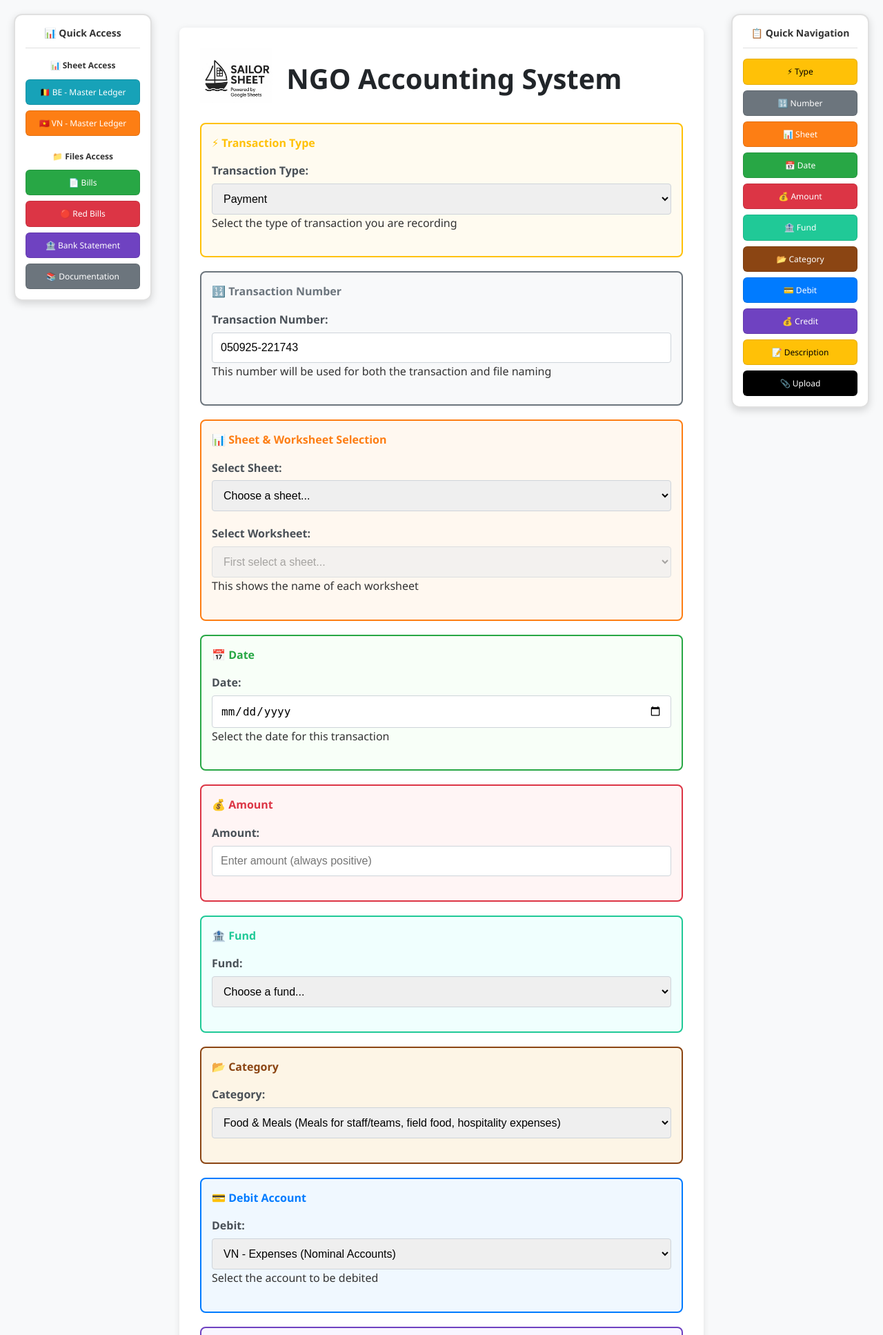
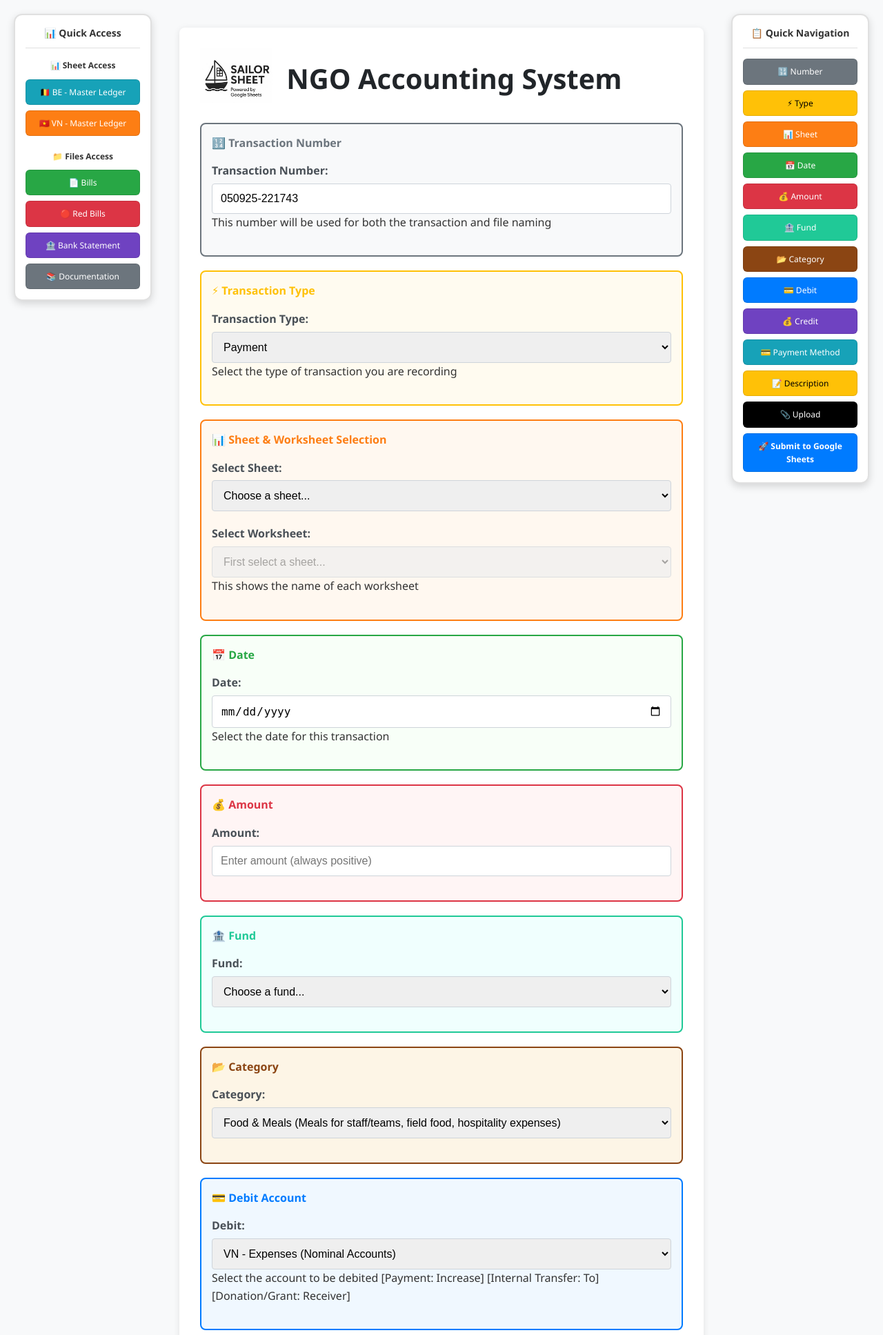
Before and after one commit to govinda-lienart/Sailor-Sheet, a Flask app: page / in a window 1280 px wide. Shown: the top 1935 px of the page at 69% size. Run offline with Flask 3, Linux system fonts and the light colour scheme; data that the repository does not hold is empty.

Commit message:
Working app v17 (bank cash)

```diff
--- a/app.py
+++ b/app.py
@@ -150,6 +150,11 @@ def index():
                 credit_account_id = request.form['regular_credit_account_id']
             date_input = request.form.get('date_input', '')  # Date in DD/MM/YYYY format
             transaction_number = request.form.get('transaction_number', '')  # Pre-generated transaction number
+
+            # Get payment method (default to 'bank' if not provided)
+            payment_method = request.form.get('payment_method', 'bank')
+            if not payment_method:
+                payment_method = 'bank'  # Default to bank if empty
         except KeyError as e:
             print(f"ERROR: Missing required form field: {e}")
             print(f"DEBUG: Available form fields: {list(request.form.keys())}")
@@ -304,6 +309,11 @@ def index():
             master_ledger_b_debit = request.form.get('master_ledger_b_debit_account_id', '')
             master_ledger_b_credit = request.form.get('master_ledger_b_credit_account_id', '')
 
+            # Get interbanking payment method (default to 'bank' if not provided)
+            interbanking_payment_method = request.form.get('interbanking_payment_method', 'bank')
+            if not interbanking_payment_method:
+                interbanking_payment_method = 'bank'  # Default to bank if empty
+
             print(f"📋 Master Ledger A form data:")
             print(f"  - Sheet ID: {master_ledger_a_sheet_id}")
             print(f"  - Worksheet: {master_ledger_a_worksheet_id}")
@@ -334,7 +344,7 @@ def index():
                 f"Interbanking Transfer - {description}",
                 fund_id, category_id, master_ledger_a_debit, master_ledger_a_credit,
                 transaction_type, date_input, transaction_number, file_links,
-                master_ledger_a_debit, master_ledger_a_credit, transfer_type
+                master_ledger_a_debit, master_ledger_a_credit, transfer_type, interbanking_payment_method
             )
 
             # Create Master Ledger B entry
@@ -344,7 +354,7 @@ def index():
                 f"Interbanking Transfer - {description}",
                 fund_id, category_id, master_ledger_b_debit, master_ledger_b_credit,
                 transaction_type, date_input, transaction_number, file_links,
-                master_ledger_b_debit, master_ledger_b_credit, transfer_type
+                master_ledger_b_debit, master_ledger_b_credit, transfer_type, interbanking_payment_method
             )
 
             print(f"🏦 Master Ledger A transaction result: {master_ledger_a_result}")
@@ -364,7 +374,7 @@ def index():
                 return render_template('index.html', sheets=available_sheets, funds=funds, categories=categories, accounts=accounts)
         else:
             # Regular single-entry transaction
-            transaction_result = add_transaction_to_selected_sheet(gc, selected_sheet_id, selected_worksheet_title, amount, description, fund_id, category_id, debit_account_id, credit_account_id, transaction_type, date_input, transaction_number, file_links, origin_account, destination_account, transfer_type)
+            transaction_result = add_transaction_to_selected_sheet(gc, selected_sheet_id, selected_worksheet_title, amount, description, fund_id, category_id, debit_account_id, credit_account_id, transaction_type, date_input, transaction_number, file_links, origin_account, destination_account, transfer_type, payment_method)
             print(f"DEBUG: Transaction result: {transaction_result}")
 
             if transaction_result:
--- a/templates/index.html
+++ b/templates/index.html
@@ -193,8 +193,8 @@
             <div id="form-navigation" class="form-navigation">
                 <h5>📋 Quick Navigation</h5>
                 <div class="nav-links">
+                    <a href="#transaction-number-section" class="nav-link" style="background-color: #6c757d; color: #fff;">🔢 Number</a>
                     <a href="#transaction-type-section" class="nav-link" style="background-color: #ffc107; color: #000;">⚡ Type</a>
-                    <a href="#transaction-number-section" class="nav-link" style="background-color: #6c757d; color: #fff;">🔢 Number</a>
                     <a href="#sheet-worksheet-section" class="nav-link" style="background-color: #fd7e14; color: #fff;">📊 Sheet</a>
                     <a href="#date-section" class="nav-link" style="background-color: #28a745; color: #fff;">📅 Date</a>
                     <a href="#amount-section" class="nav-link" style="background-color: #dc3545; color: #fff;">💰 Amount</a>
@@ -202,14 +202,17 @@
                     <a href="#category-section" class="nav-link" style="background-color: #8b4513; color: #fff;">📂 Category</a>
                     <a href="#debit-account-section" class="nav-link regular-account" style="background-color: #007bff; color: #fff;">💳 Debit</a>
                     <a href="#credit-account-section" class="nav-link regular-account" style="background-color: #6f42c1; color: #fff;">💰 Credit</a>
+                    <a href="#payment-method-section" class="nav-link" style="background-color: #17a2b8; color: #fff;">💳 Payment Method</a>
                     <a href="#description-section" class="nav-link" style="background-color: #ffc107; color: #000;">📝 Description</a>
                     <a href="#upload-bills-section" class="nav-link" style="background-color: #000000; color: #fff;">📎 Upload</a>
+                    <a href="#" class="nav-link" id="submitNavBtn" style="background-color: #007bff; color: #fff; font-weight: bold;">🚀 Submit to Google Sheets</a>
 
                     <a href="#sheet-worksheet-section" class="nav-link interbanking-account" style="background-color: #fd7e14; color: #fff; display: none;">📊 Ledger Sheets</a>
                     <a href="#master-ledger-a-debit-section" class="nav-link interbanking-account" style="background-color: #007bff; color: #fff; display: none;">💳 A Debit</a>
                     <a href="#master-ledger-a-credit-section" class="nav-link interbanking-account" style="background-color: #6f42c1; color: #fff; display: none;">💰 A Credit</a>
                     <a href="#master-ledger-b-debit-section" class="nav-link interbanking-account" style="background-color: #007bff; color: #fff; display: none;">💳 B Debit</a>
                     <a href="#master-ledger-b-credit-section" class="nav-link interbanking-account" style="background-color: #6f42c1; color: #fff; display: none;">💰 B Credit</a>
+                    <a href="#interbanking-payment-method-section" class="nav-link interbanking-account" style="background-color: #17a2b8; color: #fff; display: none;">💳 Payment Method</a>
                 </div>
             </div>
 
@@ -261,6 +264,16 @@
 
                  <!-- MAIN FORM -->
                  <form method="POST" id="mainForm" onsubmit="return handleFormSubmit(event)">
+                     <!-- TRANSACTION NUMBER SECTION -->
+                     <div id="transaction-number-section" style="margin-bottom: 20px; padding: 15px; border: 2px solid #6c757d; border-radius: 8px; background-color: #f8f9fa;">
+                         <h4 style="color: #6c757d; margin-bottom: 15px;">🔢 Transaction Number</h4>
+                     <div class="form-group">
+                         <label>Transaction Number:</label>
+                         <input type="text" id="transactionNumberDisplay" readonly value="Generating...">
+                         <div class="form-text">This number will be used for both the transaction and file naming</div>
+                     </div>
+                     </div>
+
                      <!-- TRANSACTION TYPE SECTION -->
                      <div id="transaction-type-section" style="margin-bottom: 20px; padding: 15px; border: 2px solid #ffc107; border-radius: 8px; background-color: #fffbf0;">
                          <h4 style="color: #ffc107; margin-bottom: 15px;">⚡ Transaction Type</h4>
@@ -275,16 +288,6 @@
                              </select>
                              <div class="form-text">Select the type of transaction you are recording</div>
                          </div>
-                     </div>
-
-                     <!-- TRANSACTION NUMBER SECTION -->
-                     <div id="transaction-number-section" style="margin-bottom: 20px; padding: 15px; border: 2px solid #6c757d; border-radius: 8px; background-color: #f8f9fa;">
-                         <h4 style="color: #6c757d; margin-bottom: 15px;">🔢 Transaction Number</h4>
-                     <div class="form-group">
-                         <label>Transaction Number:</label>
-                         <input type="text" id="transactionNumberDisplay" readonly value="Generating...">
-                         <div class="form-text">This number will be used for both the transaction and file naming</div>
-                     </div>
                      </div>
 
                      <!-- SHEET & WORKSHEET SELECTION SECTION -->
@@ -482,6 +485,19 @@
                                 <div class="form-text">Select the account to be credited in Master Ledger B</div>
                             </div>
                         </div>
+
+                        <!-- PAYMENT METHOD SECTION FOR INTERBANKING -->
+                        <div id="interbanking-payment-method-section" style="margin-bottom: 20px; padding: 15px; border: 2px solid #17a2b8; border-radius: 8px; background-color: #f0fffe;">
+                            <h4 style="color: #17a2b8; margin-bottom: 15px;">💳 Payment Method</h4>
+                            <div class="form-group">
+                                <label>Payment Method:</label>
+                                <select name="interbanking_payment_method" id="interbanking_payment_method" required>
+                                    <option value="bank" selected>Bank</option>
+                                    <option value="cash">Cash</option>
+                                </select>
+                                <div class="form-text">Select how the payment was made</div>
+                            </div>
+                        </div>
                     </div>
 
                     <!-- REGULAR ACCOUNT SECTIONS (FOR NON-INTERBANKING TRANSFERS) -->
@@ -499,7 +515,7 @@
                             </option>
                             {% endfor %}
                         </select>
-                        <div class="form-text">Select the account to be debited</div>
+                        <div class="form-text">Select the account to be debited [Payment: Increase] [Internal Transfer: To] [Donation/Grant: Receiver] </div>
                             </div>
                     </div>
 
@@ -516,8 +532,21 @@
                             </option>
                             {% endfor %}
                         </select>
-                        <div class="form-text">Select the account to be credited</div>
+                        <div class="form-text">Select the account to be credited [Payment: Decrease] [Internal Transfer: From] [Donation/Grant: Source] </div>
                             </div>
+                        </div>
+                    </div>
+
+                    <!-- PAYMENT METHOD SECTION -->
+                    <div id="payment-method-section" style="margin-bottom: 20px; padding: 15px; border: 2px solid #17a2b8; border-radius: 8px; background-color: #f0fffe;">
+                        <h4 style="color: #17a2b8; margin-bottom: 15px;">💳 Payment Method</h4>
+                        <div class="form-group">
+                            <label>Payment Method:</label>
+                            <select name="payment_method" id="payment_method" required>
+                                <option value="bank" selected>Bank</option>
+                                <option value="cash">Cash</option>
+                            </select>
+                            <div class="form-text">Select how the payment was made</div>
                         </div>
                     </div>
 
@@ -706,6 +735,8 @@
                 // Get all required fields in both sections
                 const regularDebitField = document.querySelector('select[name="regular_debit_account_id"]');
                 const regularCreditField = document.querySelector('select[name="regular_credit_account_id"]');
+                const regularPaymentMethodField = document.querySelector('select[name="payment_method"]');
+                const interbankingPaymentMethodField = document.querySelector('select[name="interbanking_payment_method"]');
 
                 // Master Ledger A fields
                 const masterLedgerADebitField = document.querySelector('select[name="master_ledger_a_debit_account_id"]');
@@ -737,6 +768,7 @@
                     // Remove required from hidden regular fields, add required to visible Master Ledger fields
                     if (regularDebitField) regularDebitField.removeAttribute('required');
                     if (regularCreditField) regularCreditField.removeAttribute('required');
+                    if (regularPaymentMethodField) regularPaymentMethodField.removeAttribute('required');
                     if (regularSheetField) regularSheetField.removeAttribute('required');
                     if (regularWorksheetField) regularWorksheetField.removeAttribute('required');
 
@@ -752,6 +784,9 @@
                     if (masterLedgerBSheetField) masterLedgerBSheetField.setAttribute('required', 'required');
                     if (masterLedgerBWorksheetField) masterLedgerBWorksheetField.setAttribute('required', 'required');
 
+                    // Set required for interbanking payment method
+                    if (interbankingPaymentMethodField) interbankingPaymentMethodField.setAttribute('required', 'required');
+
                     // Update navigation panel for interbanking transfer
                     updateNavigationForInterbanking(true);
 
@@ -786,6 +821,7 @@
                     // Add required to visible regular fields, remove required from hidden Master Ledger fields
                     if (regularDebitField) regularDebitField.setAttribute('required', 'required');
                     if (regularCreditField) regularCreditField.setAttribute('required', 'required');
+                    if (regularPaymentMethodField) regularPaymentMethodField.setAttribute('required', 'required');
                     if (regularSheetField) regularSheetField.setAttribute('required', 'required');
                     if (regularWorksheetField) regularWorksheetField.setAttribute('required', 'required');
 
@@ -800,6 +836,9 @@
                     if (masterLedgerBCreditField) masterLedgerBCreditField.removeAttribute('required');
                     if (masterLedgerBSheetField) masterLedgerBSheetField.removeAttribute('required');
                     if (masterLedgerBWorksheetField) masterLedgerBWorksheetField.removeAttribute('required');
+
+                    // Remove required from interbanking payment method
+                    if (interbankingPaymentMethodField) interbankingPaymentMethodField.removeAttribute('required');
 
                     // Update navigation panel for regular transactions
                     updateNavigationForInterbanking(false);
@@ -1501,6 +1540,16 @@
                  document.getElementById('redBillsUploadBtn').addEventListener('click', uploadRedBills);
                  document.getElementById('bankStatementUploadBtn').addEventListener('click', uploadBankStatement);
                  document.getElementById('documentationUploadBtn').addEventListener('click', uploadDocumentation);
+
+                 // Add event listener for submit button in navigation
+                 document.getElementById('submitNavBtn').addEventListener('click', function(e) {
+                     e.preventDefault();
+                     // Trigger the form submission
+                     const form = document.getElementById('mainForm');
+                     if (form) {
+                         form.submit();
+                     }
+                 });
              });
          </script>
      </body>
```
Also changed, not shown: sheets_manager.py (+19 -16 lines).
